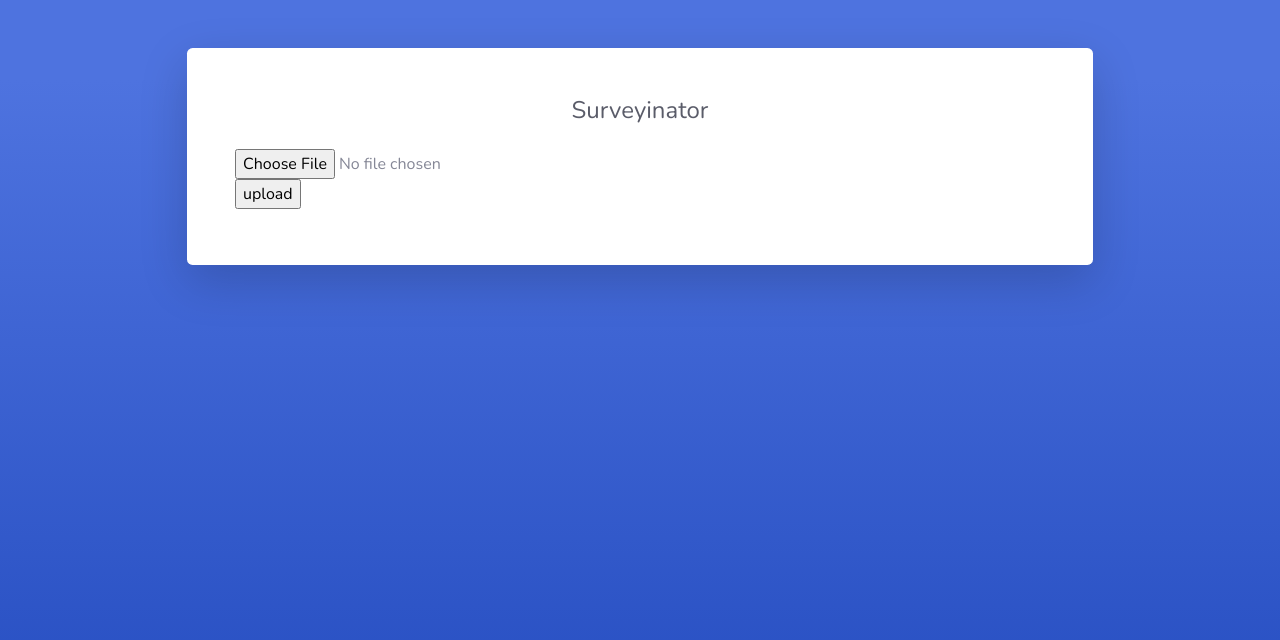
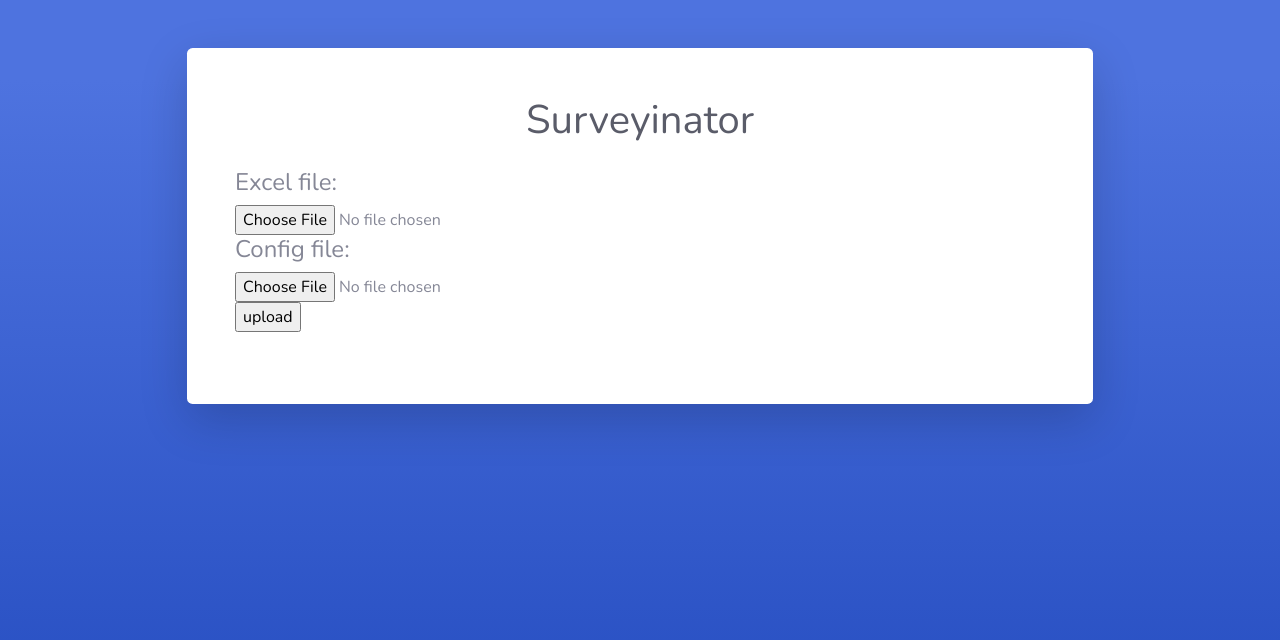
Before and after one commit to SoInstant/surveyinator, a Flask app: page / in a window 1280 px wide. Shown: the top 640 px of the page. Run offline with Flask 2, Linux system fonts and the light colour scheme; some libraries are stand-ins or nearby versions.

Commit message:
various edits

```diff
--- a/main.py
+++ b/main.py
@@ -1,23 +1,25 @@
 from flask import Flask, render_template, request, redirect, url_for
 from werkzeug import secure_filename
 import os
+import analyse
+
 app = Flask('app')
 app.config['UPLOAD_FOLDER'] = 'uploads'
 
-@app.route('/')
+@app.route('/', methods=['GET', 'POST'])
 def main(): #Homepage
   return render_template("upload.html", error="")
 
-@app.route("/results", methods=["GET, POST"])
+@app.route("/results", methods=["GET", "POST"])
 def analysis_page():
     if request.method == "POST":
+        if not request.files:
+            return render_template("upload.html", error="Missing file!")
         file = request.files['file']
-        if file:
-            filename = secure_filename(file.filename)
-            file.save(os.path.join(app.config['UPLOAD_FOLDER'],filename))
+        filename = secure_filename(file.filename)
+        file.save(os.path.join(app.config['UPLOAD_FOLDER'], filename))
     else:
         return redirect(url_for('main'))
     return "no"
-    #request.form
-    #return render_template("index.html")
+
 app.run()
--- a/templates/upload.html
+++ b/templates/upload.html
@@ -19,13 +19,16 @@
                     <div class="card-body p-0">
                         <div class="p-5">
                             <div class="text-center">
-                                <h4 class="text-dark mb-4">Surveyinator</h4>
+                                <h1 class="text-dark mb-4">Surveyinator</h1>
                             </div>
                             <form name="form" action="/results" method="post" enctype="multipart/form-data">
-                                <input class="d-lg-flex" type="file" name="file">
+                                <h4>Excel file: </h4><input class="d-lg-flex" type="file" name="file">
+                                <h4>Config file: </h4><input class="d-lg-flex" type="file" name="config">
                                 <input type="submit" value='upload'>
                             </form></div>
-                            <h5>{{ error }}</h5>
+                            <div class="text-center">
+                              <h5 class="text-dark mb-4">{{ error }}</h5>
+                            </div>
                     </div>
                 </div>
             </div>
```
Also changed, not shown: uploads/ugly_path.png (deleted).
